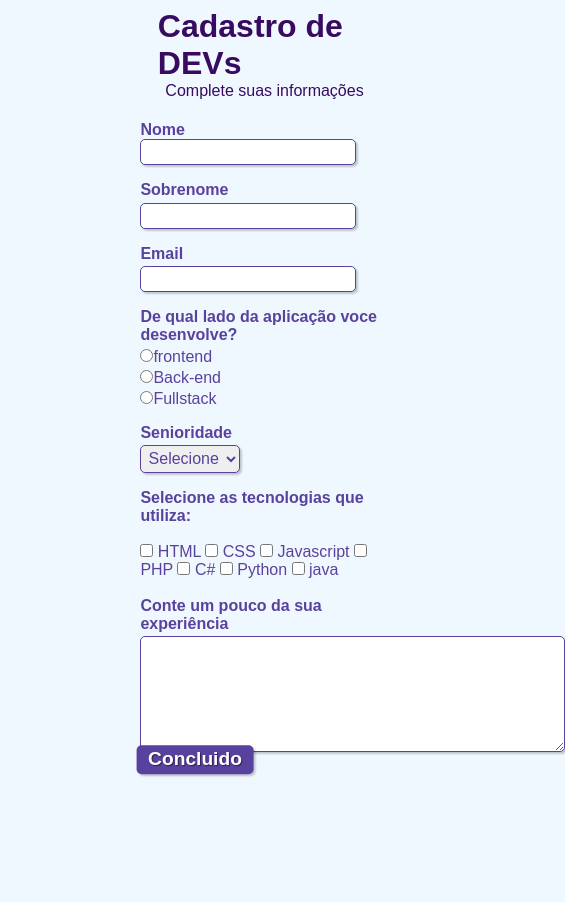
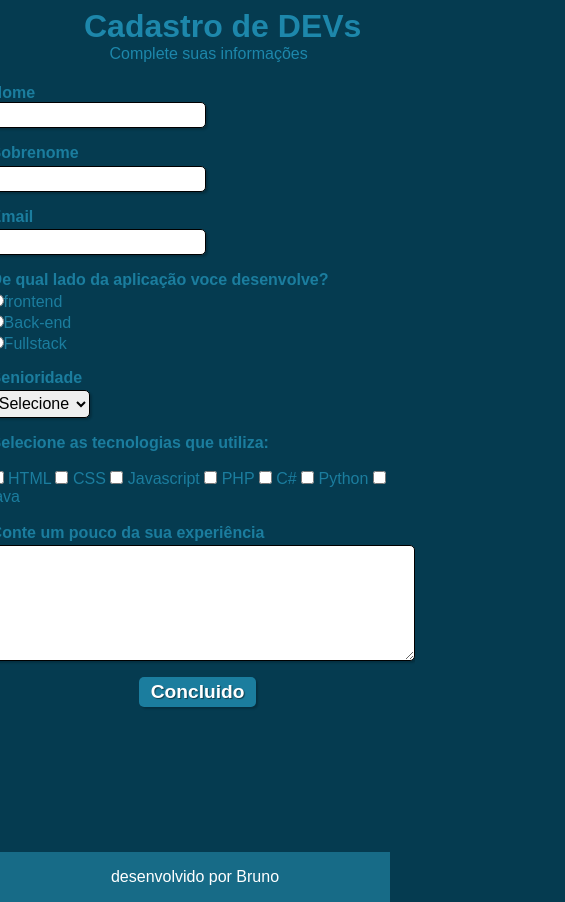
Before and after one commit to Wefluxou/formulario, a plain HTML site: page index.html in a window 390 px wide. Shown: the whole page, 565 px wide, since content can reach past the window. Before the commit the page ends 844 px from the top, so only its background shows below. Drawn offline with Linux system fonts and the light colour scheme.

Commit message:
patch2.0

```diff
--- a/Style.css
+++ b/Style.css
@@ -3,20 +3,33 @@
     padding: 0;
 }
 
+:root{
+    --cor--fonte--:#1D87AB;
+    --cor--text--:#1B7D9E;
+    --cor--fundo--:#053B50;
+    --cor--botao--:#1B7D9E;
+
+}
+
 #titulo{
     font-family: sans-serif;
-    color:#380b61;
-    margin-left: 7%;
+    color:var(--cor--fonte--);
+    margin-left: 22%;
 }
 
 #subtitulo{
     font-family: sans-serif;
-    color: #380b61;
-    margin-left: 10%;
+    color:var(--cor--fonte--);
+    margin-left: 28%;
 }
 
 #check{
     display: inline-block;
+}
+
+.principal{
+    height: 100vh;
+    margin-top: 2%;
 }
 
 fieldset{
@@ -24,19 +37,20 @@ fieldset{
 }
 
 body{
-    background-color:#F0F8FF;
+    background-color:var(--cor--fundo--);
     font-family: sans-serif;
     font-size: 1em;
-    color: #59429d;
-    margin-left: 36%;
-    margin-top: 2%;
+    color: var(--cor--text--);
+    display: flex;
     justify-content: center;
+    align-items: center;
+    flex-direction: column;
 }
 
 input, select, textarea, button {
     font-family: sans-serif;
     font-size: 1em;
-    color: #59429d;
+    color: black;
     border-radius: 5px;
 }
 
@@ -54,7 +68,7 @@ input, select, textarea, button {
 
 .campo label {
     margin-bottom: 0.2em;
-    color: #59429d;
+    color: var(--cor--text--);
     display:block;
 }
 
@@ -65,7 +79,7 @@ fieldset.grupo .campo{
 
 .campo input[type="text"], .campo input[type="email"], .campo select, .campo textarea {
     padding: 0.2em;
-    border: 1px solid #59429d;
+    border: 1px solid black;
     box-shadow: 2px 2px 2px rgba(0,0,0,0.2);
     display: block;
 }
@@ -80,18 +94,14 @@ fieldset.grupo .campo{
 
 .botao {
     font-size: 1.2em;
-    background: #59429d;
+    background: var(--cor--botao--);
     border: 0;
     margin-bottom: 1em;
     color: #ffffff;
     padding: 0.2em 0.6em;
     box-shadow: 2px 2px 2px rgba(0,0,0,0.2);
     text-shadow: 1px 1px 1px rgba(0,0,0,0.5);
-    position: absolute;
-    top: 90%;
-    left: 50%;
-    margin-right: -50%;
-    transform: translate(-50%, -50%)
+    margin-left: 35%;
 }
 
 
@@ -104,3 +114,38 @@ fieldset.grupo .campo{
 .botao, select{
     cursor: pointer;
 }
+
+section{
+    width: 100%;
+}
+
+.rodape{
+        background-color: #176B87;
+        color: white;
+        padding: 1em ;
+        text-align: center;
+        font-family: sans-serif;
+}
+
+@media (max-width: 1000px){
+    .principal{
+        margin-left: 4%;
+    }
+    body{
+        width: auto;
+
+    }
+
+    section{
+        width: 100%;
+    }
+
+
+.rodape{
+    background-color: #176B87;
+    color: white;
+    padding: 1em ;
+    text-align: center;
+    font-family: sans-serif;
+}
+}
--- a/index.html
+++ b/index.html
@@ -8,11 +8,11 @@
 </head>
 <body>
 <main class="principal">
-    <div>
+        <div>
         <h1 id="titulo">Cadastro de DEVs</h1>
         <p id="subtitulo">Complete suas informações</p>
         <br>
-    </div>
+     </div>
 
     <form>
         <fieldset class="grupo">
@@ -83,7 +83,11 @@
         </div>
 
         <button class="botao" type="submit"><strong>Concluido</strong></button>
+
     </form>
-<main>
+</main>
+    <section> <footer class="rodape">desenvolvido por Bruno</footer>
+    </section>
+
 </body>
 </html>
```
